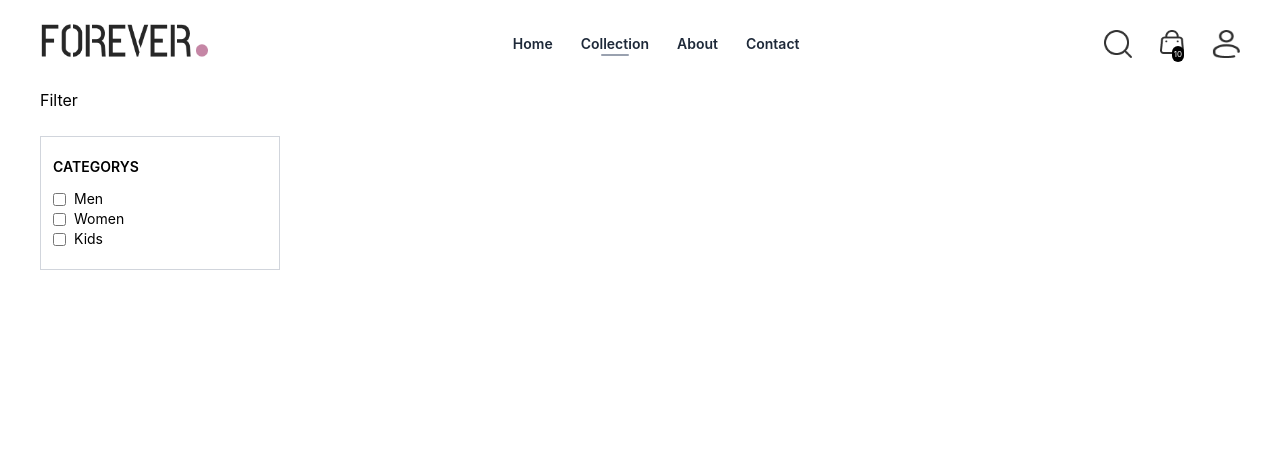
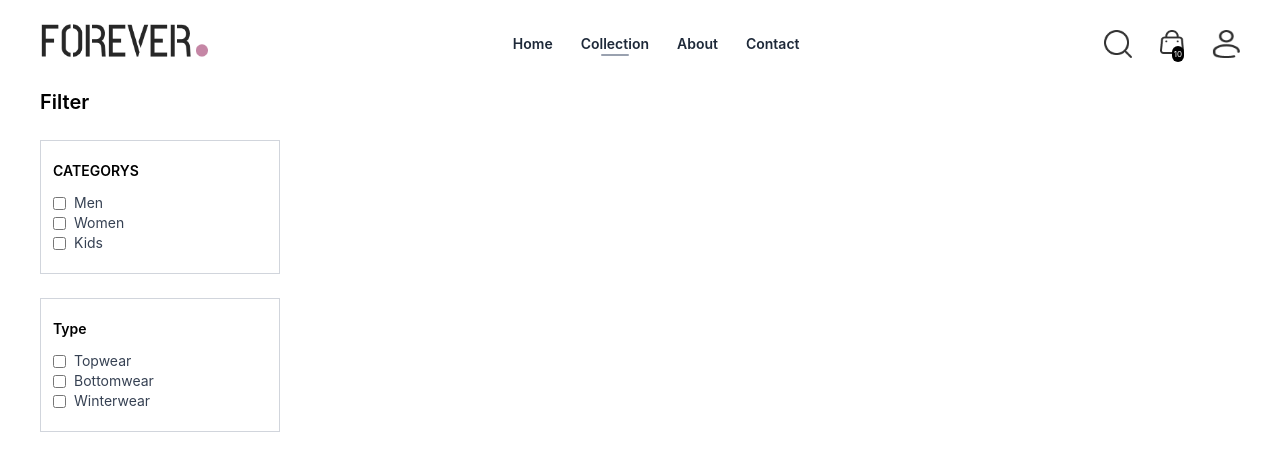
Before and after one commit to devjihad/React-ecommerce-app, a React (Vite) app: page /collection in a window 1280 px wide. Shown: the top 470 px of the page. Built offline with nearby package versions, Linux system fonts and the light colour scheme; a web font is replaced by a local one.

Commit message:
sub-category done

```diff
--- a/src/Component/Collection/Collection.jsx
+++ b/src/Component/Collection/Collection.jsx
@@ -1,13 +1,14 @@
-import React from "react";
-
+import React, { useState } from "react";
+import {assets} from '../../assets/frontend_assets/assets'
 const Collection = () => {
+  const [togle, settogle] =useState(false)
   return (
     <div className="container flex flex-col sm:flex-row gap-8 ">
       <div className="min-w-60">
-        <h3>Filter </h3>
-        <div className={`border border-gray-300 py-5 px-3 mt-6 `}>
+        <h3 onClick={()=>settogle(!togle)} className="text-xl font-semibold flex items-center gap-1 ">Filter <img src={assets.dropdown_icon} alt="" className={`h-3 sm:hidden ${togle ? 'rotate-90' : ''}`}/></h3>
+        <div className={`border border-gray-300 py-5 px-3 mt-6  ${togle ? '' : 'hidden'} sm:block`}>
           <p className="text-sm font-semibold mb-3">CATEGORYS</p>
-          <div className="text-sm">
+          <div className="text-sm text-gray-700">
             <p className="flex gap-2 items-center">
               <input type="checkbox" name="" id="" value={'Men'} />Men
             </p>
@@ -19,6 +20,21 @@ const Collection = () => {
             </p>
           </div>
         </div>
+
+        <div className={`border border-gray-300 py-5 px-3 mt-6   ${togle ? '' : 'hidden'} sm:block`}>
+          <p className="text-sm font-semibold mb-3">Type</p>
+          <div className="text-sm text-gray-700">
+            <p className="flex gap-2 items-center">
+              <input type="checkbox" name="" id="" value={'Topwear'} />Topwear
+            </p>
+            <p className="flex gap-2 items-center">
+              <input type="checkbox" name="" id="" value={'Bottomwear'} />Bottomwear
+            </p>
+            <p className="flex gap-2 items-center">
+              <input type="checkbox" name="" id="" value={'Winterwear'} />Winterwear
+            </p>
+          </div>
+        </div>
       </div>
     </div>
   );
```
